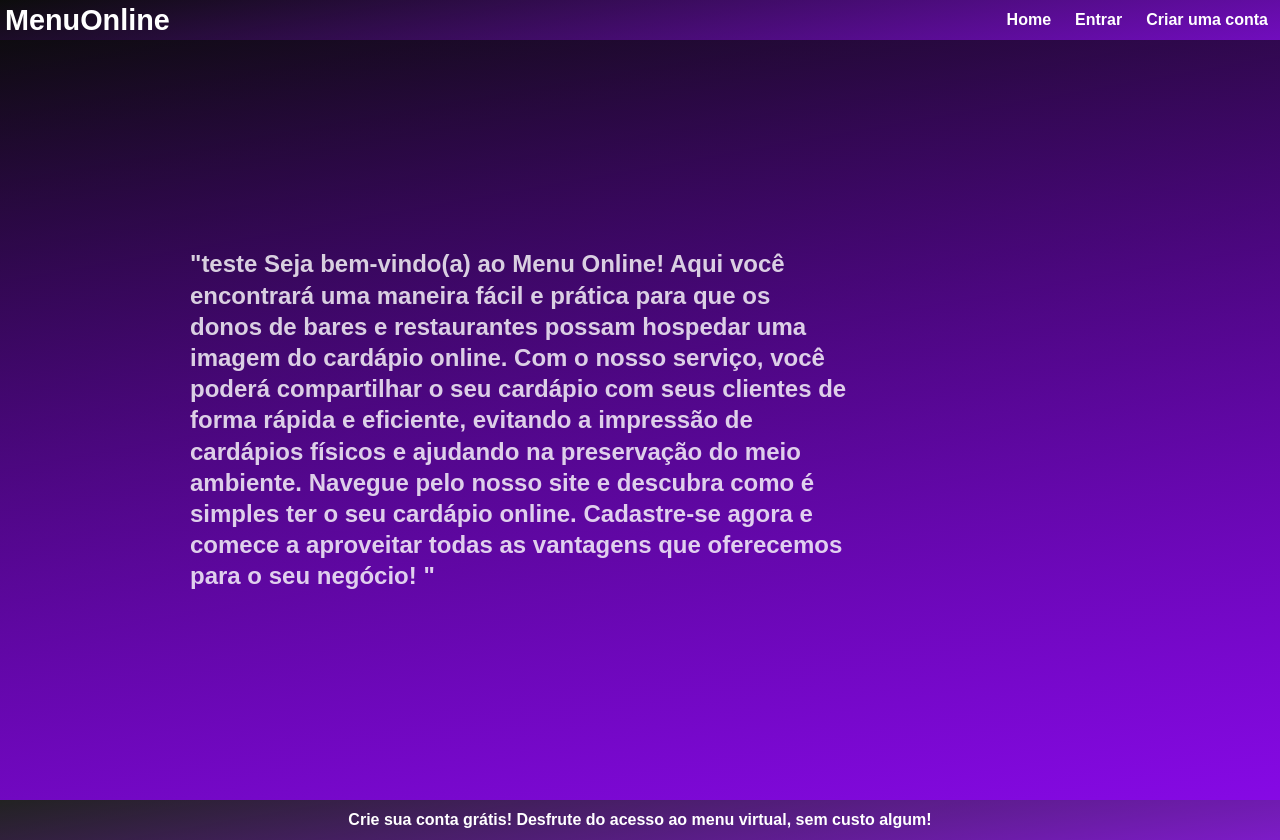
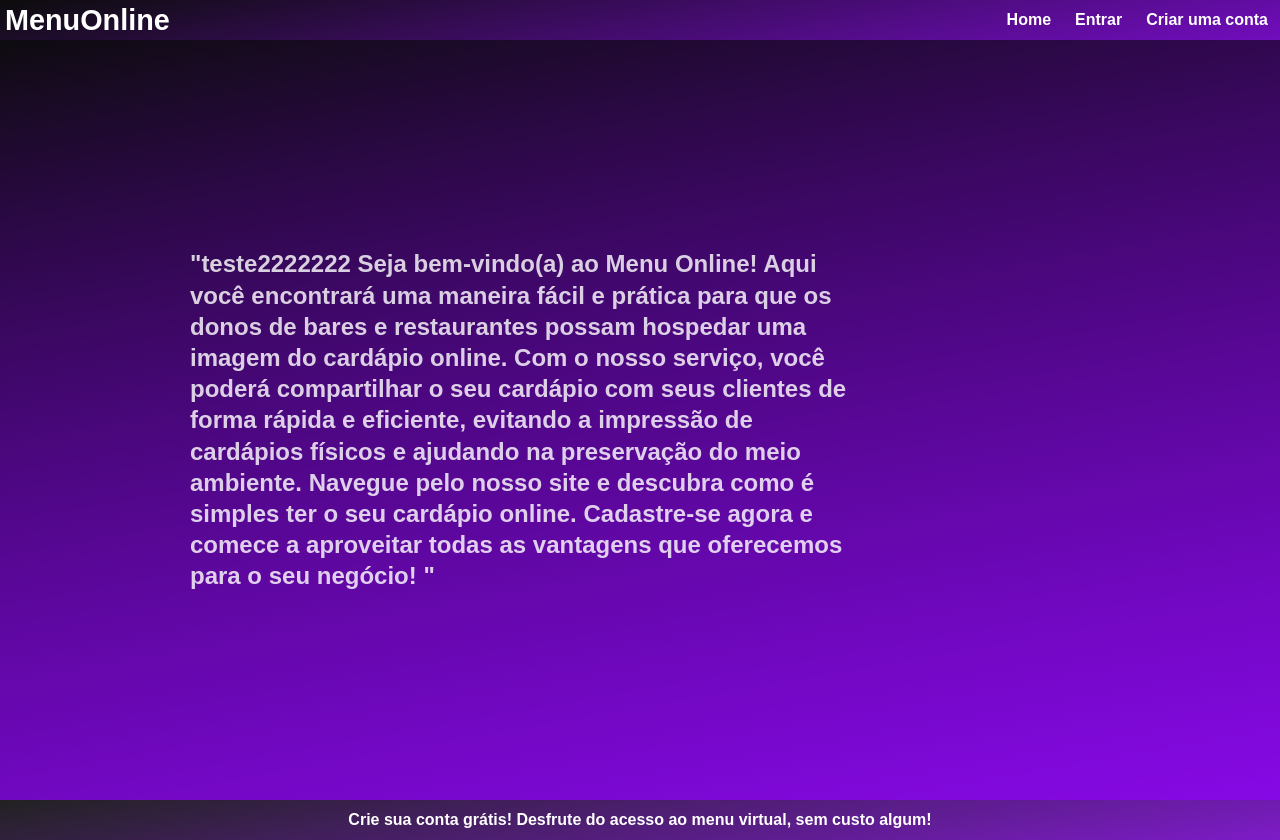
Before and after one commit to ldv-digital/menuOnline-frontend, a Next.js app: page / in a window 1280 px wide. Built offline with nearby package versions, Linux system fonts and the light colour scheme; no server answers.

Commit message:
test pipelines

```diff
--- a/pages/index.js
+++ b/pages/index.js
@@ -13,7 +13,7 @@ export default function Home() {
         <div className={styles.home}>
 
           <h2 className={styles.animeLeft}>
-            "teste Seja {'bem-vindo(a)'} ao Menu Online! Aqui você encontrará uma maneira fácil
+            "teste2222222 Seja {'bem-vindo(a)'} ao Menu Online! Aqui você encontrará uma maneira fácil
             e prática para que os donos de bares e restaurantes possam hospedar uma
             imagem do cardápio online. Com o nosso serviço, você poderá compartilhar
             o seu cardápio com seus clientes de forma rápida e eficiente, evitando a
```
